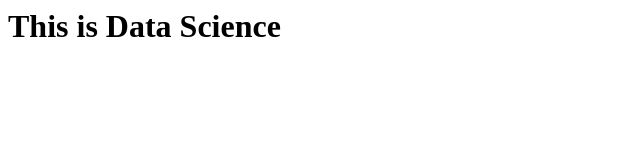
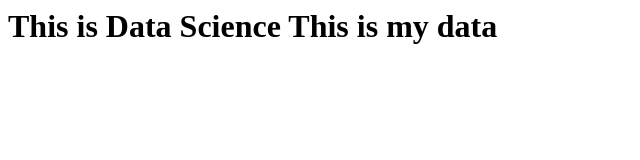
Before and after one commit to datascienceprj2020/datascienceprj2020.github.io, a plain HTML site: page index.html in a window 1280 px wide. Shown: the whole page, without its empty margins (0-640 px from the left). Drawn offline with Linux system fonts and the light colour scheme.

Commit message:
Update index.html

```diff
--- a/index.html
+++ b/index.html
@@ -1,3 +1,5 @@
 <html>
-    <h1>This is Data Science</h1>
+    <h1>This is Data Science
+        This is my data
+    </h1>
 </html>
```
